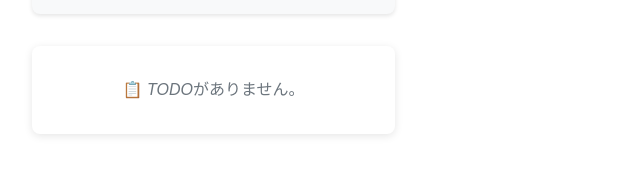
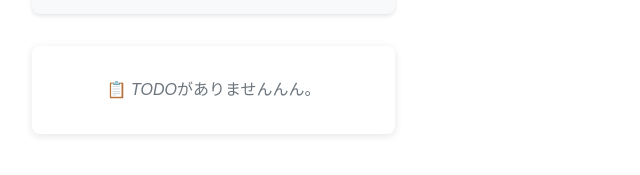
Before and after one commit to ditgroup-ogimoto-sota/test-2025, a React (Vite) app: page / in a window 1280 px wide. Shown: the part 417-592 px from the top of the page, without its empty margins (0-640 px from the left). Built offline with nearby package versions, Linux system fonts and the light colour scheme.

Commit message:
レビューなしにコミットされないか確認

```diff
--- a/src/components/TodoList.tsx
+++ b/src/components/TodoList.tsx
@@ -34,7 +34,7 @@ const TodoList: React.FC<TodoListProps> = ({
     return (
       <ListContainer>
         <EmptyMessage>
-          📋 TODOがありません。
+          📋 TODOがありませんんん。
         </EmptyMessage>
       </ListContainer>
     )
```
